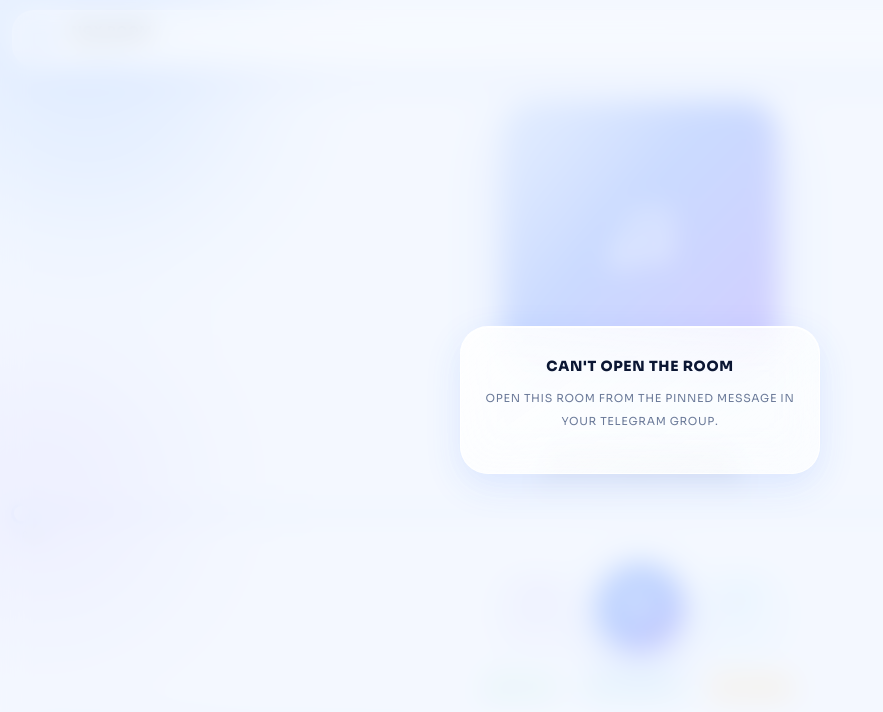
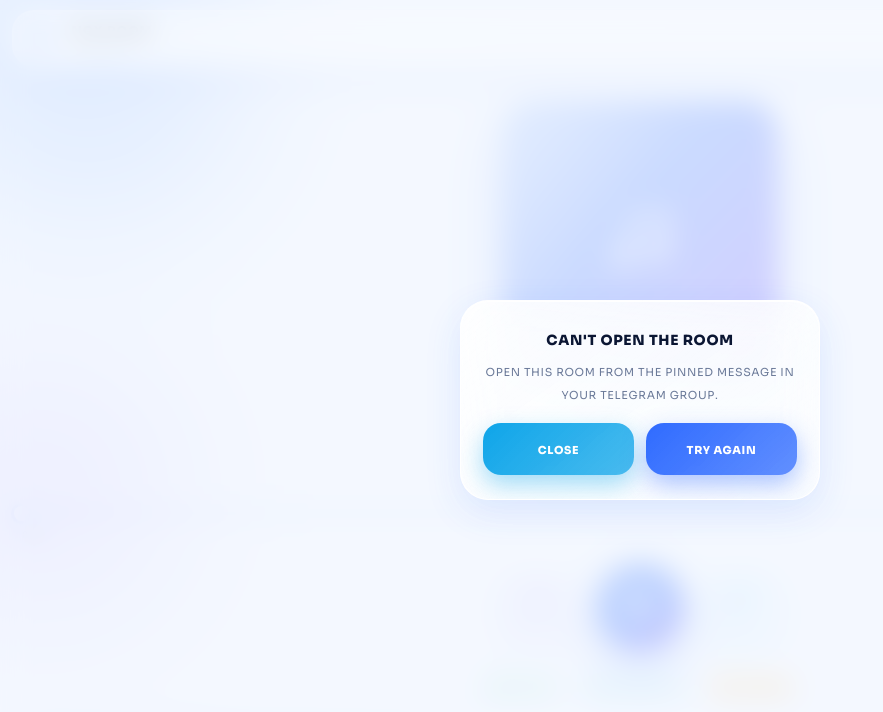
Before and after one commit to flixnox/flixnox, a plain HTML site: page webapp/index.html in a window 1280 px wide. Shown: the whole page, without its empty margins (0-883 px from the left). Drawn offline with Linux system fonts and the light colour scheme.

Commit message:
UI v5 + miniapp close fix

```diff
--- a/webapp/index.html
+++ b/webapp/index.html
@@ -125,7 +125,7 @@
 
 <div class="sheet" id="sheet" hidden><div class="sheetbg" id="sheetbg"></div><div class="glass card" id="sc"></div></div>
 <div class="veil" id="tap" hidden><button class="cta c-blue" id="tapbtn"><svg class="i"><use href="#i-play"/></svg>tap to listen</button></div>
-<div class="veil" id="fatal" hidden><div class="glass card"><h3>Can't open the room</h3><p id="fatalmsg"></p></div></div>
+<div class="veil" id="fatal" hidden><div class="glass card"><h3>Can't open the room</h3><p id="fatalmsg"></p><div class="btns" style="margin-top:16px"><button class="bx c-sky" id="fclose">Close</button><button class="bx c-blue" id="fretry">Try again</button></div></div></div>
 <audio id="au" preload="auto" playsinline></audio>
 <script src="/static/app.js?v=__V__" defer></script>
 </body>
--- a/webapp/static/app.js
+++ b/webapp/static/app.js
@@ -40,6 +40,7 @@
   }
   function fatal(msg) {
     dead = true; $("fatalmsg").textContent = msg; $("fatal").hidden = false;
+    try { if (tg && tg.disableClosingConfirmation) tg.disableClosingConfirmation(); } catch (e) {}
     try { if (ws) ws.close(); } catch (e) {}
     au.pause();
   }
@@ -52,6 +53,7 @@
     if (tg.setBackgroundColor) tg.setBackgroundColor("#f4f8ff");
     if (tg.setBottomBarColor) tg.setBottomBarColor("#f4f8ff");
     tg.BackButton.show(); tg.BackButton.onClick(goBack);
+    if (tg.enableClosingConfirmation) tg.enableClosingConfirmation();      // a stray swipe or back can't drop you out of the room
   } catch (e) {}
 
   // ---------- sheets ----------
@@ -84,8 +86,10 @@
     hap();
     confirmSheet("Leave the room?", "Music stops on your phone. The room keeps playing for everyone else, and you can rejoin any time.", "Leave", "c-rose", leave, "Stay");
   }
-  function goBack() { if (!$("sheet").hidden) closeSheet(); else if (tab !== "now") setTab("now"); else askLeave(); }
+  function goBack() { if (dead) return leave(); if (!$("sheet").hidden) closeSheet(); else if (tab !== "now") setTab("now"); else askLeave(); }
   $("back").onclick = goBack;
+  $("fclose").onclick = leave;
+  $("fretry").onclick = () => location.reload();
 
   // ---------- invite ----------
   $("inv").onclick = () => {
```
